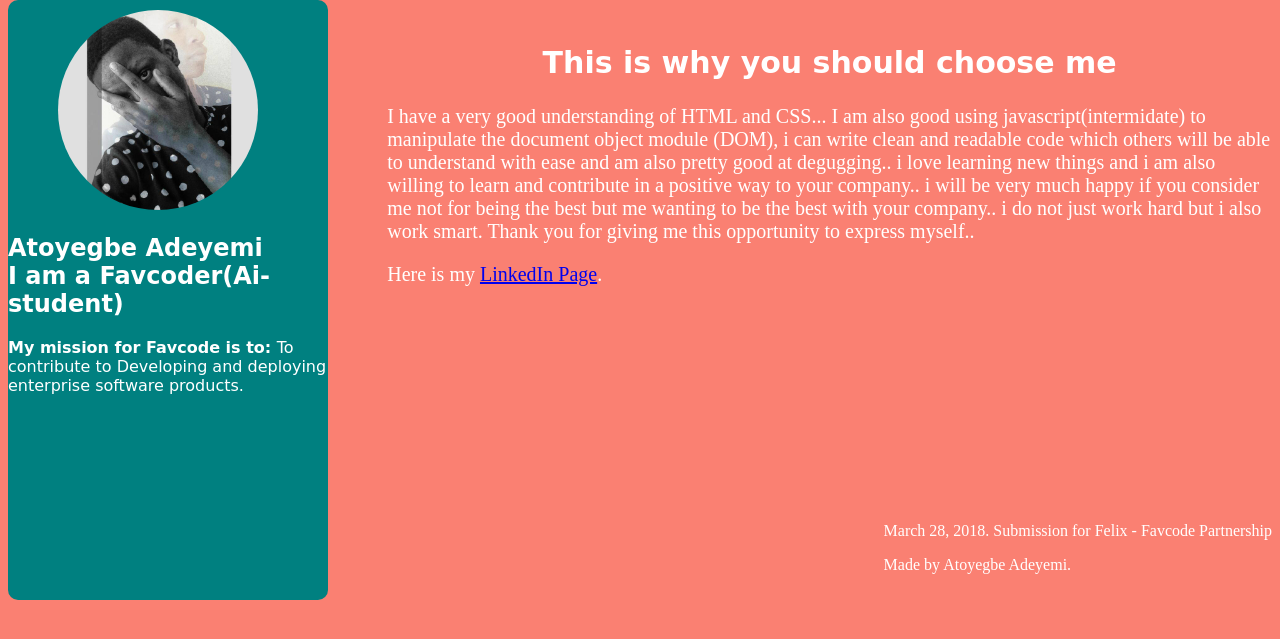
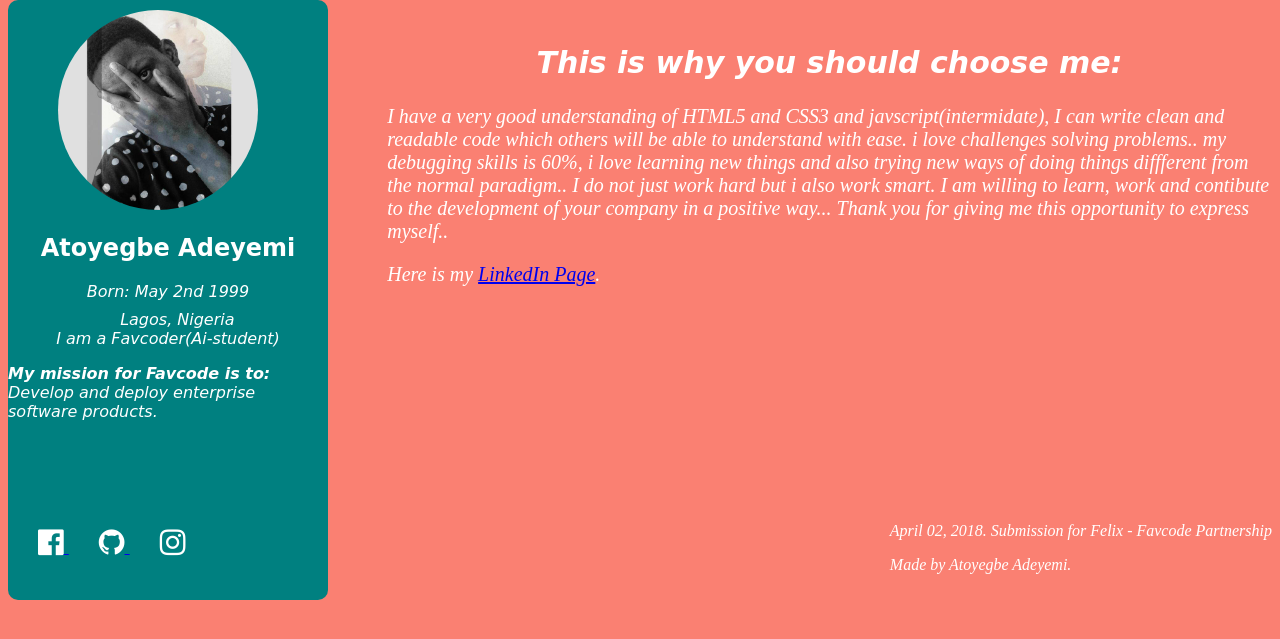
Before and after one commit to atoyegbe/favcode, a PHP site: page / in a window 1280 px wide. Shown: the part 83-722 px from the top of the page. Run offline with PHP 8.4, Linux system fonts and the light colour scheme.

Commit message:
Update index.php

```diff
--- a/index.php
+++ b/index.php
@@ -2,8 +2,7 @@
 <!-- saved from url=(0027)http://apply.felixihub.com/ -->
 <html lang="en"><head><meta http-equiv="Content-Type" content="text/html; charset=UTF-8">
 
-
-  <meta name="viewport" content="width=device-width, initial-scale=1, shrink-to-fit=no">
+<meta name="viewport" content="width=device-width, initial-scale=1.0">
 	<title>Atoyegbe Adeyemi</title>
 
 	<meta name="description" content="African development through partnership">
@@ -14,7 +13,9 @@
 	<meta property="og:type" content="article">
 	<meta property="og:image" content="Felix%20-%20Favcoder_files/art.png">
 	<meta property="og:description" content="African development through partnership">
-   <link rel="stylesheet" type="text/css" href="./resume.css">
+   <link rel="stylesheet" type="text/css" href="resume.css">
+   <link rel="stylesheet" href="https://cdnjs.cloudflare.com/ajax/libs/font-awesome/4.7.0/css/font-awesome.min.css">
+   <link href="https://fonts.googleapis.com/icon?family=Material+Icons" rel="stylesheet">
 </head>
 <body cz-shortcut-listen="true">
 	<div class="container">
@@ -24,23 +25,43 @@
 		</header>
              <aside class="artwork">
 				<img src="pp.jpg" alt="Adeyemi">
-				<h1>Atoyegbe Adeyemi <span class="for"> <br>I am a </span> Favcoder(Ai-student)</h1>
+
+				<h2>Atoyegbe Adeyemi </h2>
+				<p class="aside">
+                 <em>Born: May 2nd 1999<em><br>
+                <i class="material-icons">&#xe0c8;</i>Lagos, Nigeria<br>
+				I am a Favcoder(Ai-student)</h1>
+			</p>
 				<p>
 				 <strong>
 				  My mission for Favcode is to:
 			     </strong>
-				 To contribute to  Developing and deploying enterprise software products.
+				 Develop and deploy enterprise software products.
 				</p>
+
+				<a href="https://www.facebook.com/adeyemiuthman.atoyegbe" target="_blank">
+					<i style="font-size:30px; color:white;" class="fa">&#xf230;</i>
+				</a>
+				 <a href="https://github.com/atoyegbe" target="_blank">
+				 	<i style="font-size:30px; color:white;" class="fa">&#xf09b; </i>
+				 </a>
+				 <a href="https://www.instagram.com/adeyemiatoyegbe/" target="_blank">
+			   <i style="font-size:30px; color:white;" class="fa">&#xf16d;</i>
+	              </a>
+
+
+
+
 			</aside>
 		<section class="main">
 			<div class="get-started">
 
-                <h2>This is why you should choose me</h2>
+                <h2>This is why you should choose me:</h2>
                   <p>
-	               I have a very good understanding of HTML and CSS... I am also good using  javascript(intermidate) to manipulate the document object module (DOM),
-	               i can write clean and readable code which others will be able to understand with ease and am also pretty good at degugging..
-		           i love learning new things and i am also willing to learn and contribute in a positive way to your company..
-		           i will be very much happy if you consider me not for  being the best but me wanting to be the best with your company.. i do not just work hard but i also work smart.
+	               I have a very good understanding of HTML5 and CSS3 and javscript(intermidate),
+	               I can write clean and readable code which others will be able to understand with ease. i love challenges solving problems.. my debugging skills is 60%, i love learning new things and also trying new ways of doing things diffferent from the normal paradigm..
+		             I do not just work hard but i also work smart.
+		             I am willing to learn, work and contibute to the development of your company in a positive way...
 
 			      Thank you for giving me this opportunity to express myself..
 		         </p>
@@ -52,7 +73,9 @@
 	</div>
 
 <footer>
-			<p>March 28, 2018. Submission for Felix - Favcode Partnership</p>
-			<p>Made by Atoyegbe Adeyemi.</p>
-		</footer>
-</body></html>
+
+       <p>April 02, 2018. Submission for Felix - Favcode Partnership</p>
+	<p>Made by Atoyegbe Adeyemi.</p>
+</footer>
+</body>
+</html>
```
